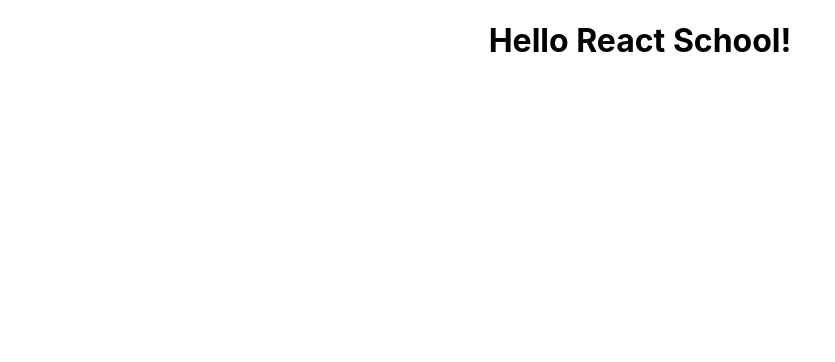
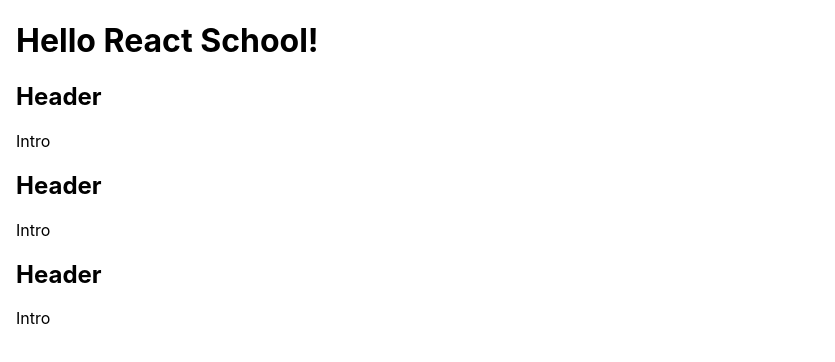
Before and after one commit to mattyl006/react-school, a React (Create React App) app in the folder training-project/: page / in a window 1280 px wide. Shown: the top 362 px of the page, without its empty margins (0-835 px from the left). Built offline with nearby package versions, Linux system fonts and the light colour scheme.

Commit message:
create first component News

```diff
--- a/training-project/src/App.js
+++ b/training-project/src/App.js
@@ -1,12 +1,24 @@
 import React from 'react';
 import './App.css';
 
+function News() {
+    return (
+        <section>
+            <h2>Header</h2>
+            <p>Intro</p>
+        </section>
+    );
+} // Ostatnio taki zapis funkcyjny jest bardziej popularny
+
 function App() {
-  return (
-    <div className="App">
-      <h1>Hello React School!</h1>
-    </div>
-  );
+    return (
+        <div>
+            <h1>Hello React School!</h1>
+            <News h2="Header 1" p="Intro 1" />
+            <News h2="Header 2: Breaking news" p="Intro 2" />
+            <News h2="Header 3" p="Intro 3: Noc mnie woła a ja wole grać w lola" />
+        </div>
+    );
 }
 
 export default App;
--- a/training-project/src/index.css
+++ b/training-project/src/index.css
@@ -1,5 +1,5 @@
 body {
-  margin: 0;
+  margin: 16px;
   font-family: -apple-system, BlinkMacSystemFont, 'Segoe UI', 'Roboto', 'Oxygen',
     'Ubuntu', 'Cantarell', 'Fira Sans', 'Droid Sans', 'Helvetica Neue',
     sans-serif;
```
